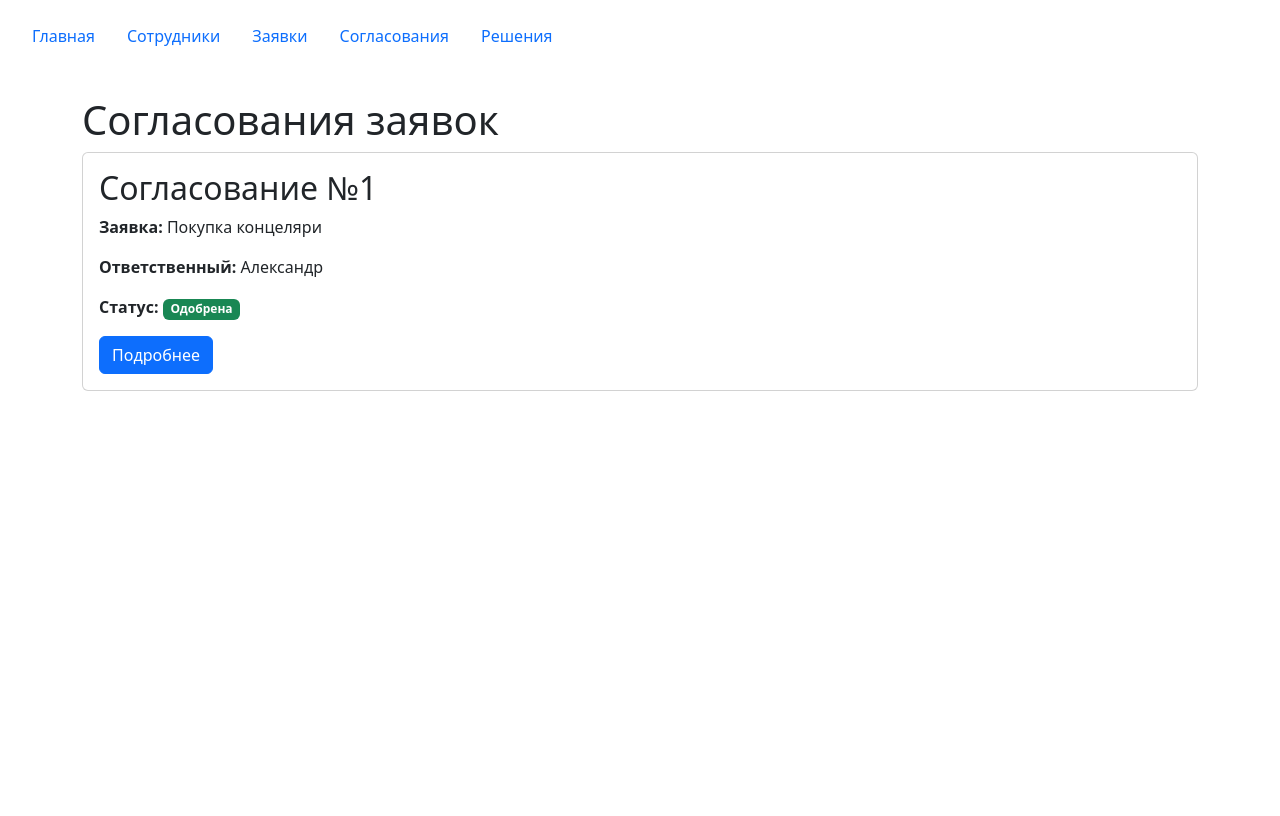
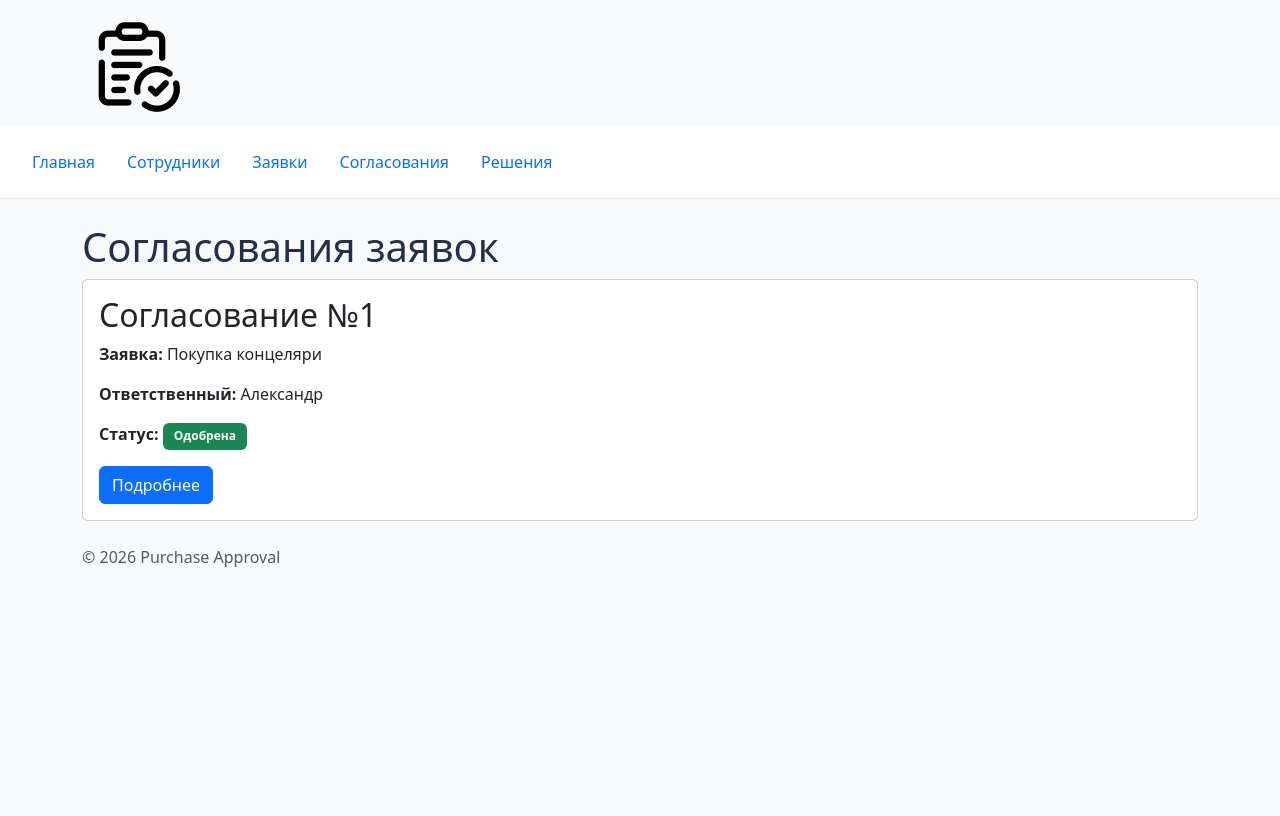
Before and after one commit to Rozjog/purchase-approval, a Django app: page /approvals/ in a window 1280 px wide. Before the commit the page ends 391 px from the top, so only its background shows below. Run offline with Django 5.2, Linux system fonts and the light colour scheme.

Commit message:
PR6:js and css

```diff
--- a/approvals/templates/approvals/includes/approval_status.html
+++ b/approvals/templates/approvals/includes/approval_status.html
@@ -1,13 +1,13 @@
 {% if approval.status == "Одобрена" %}
-    <span class="badge bg-success">
+    <span class="badge bg-success approval-status">
         {{ approval.status }}
     </span>
 {% elif approval.status == "Отклонена" %}
-    <span class="badge bg-danger">
+    <span class="badge bg-danger approval-status">
         {{ approval.status }}
     </span>
 {% else %}
-    <span class="badge bg-secondary">
+    <span class="badge bg-secondary approval-status">
         {{ approval.status }}
     </span>
 {% endif %}
--- /dev/null
+++ b/homepage/static/homepage/css/style.css
@@ -0,0 +1,32 @@
+
+body {
+    min-height: 100vh;
+    background-color: #f8fafc;
+    color: #253047;
+}
+
+.nav {
+    background-color: #ffffff;
+    border-bottom: 1px solid #e2e8f0;
+}
+
+.nav-link {
+    font-weight: 500;
+}
+
+.request-card {
+    border: 1px solid #dbe2eb;
+    border-radius: 12px;
+    box-shadow: 0 4px 12px rgba(0, 0, 0, 0.05);
+}
+
+.approval-status {
+    font-weight: 600;
+    padding: 0.45rem 0.7rem;
+}
+
+.purchase-logo {
+    width: 100px;
+    height: auto;
+    margin-bottom: 10px;
+}
--- /dev/null
+++ b/homepage/static/homepage/js/main.js
@@ -0,0 +1,5 @@
+const yearElement = document.getElementById("current-year");
+
+if (yearElement) {
+    yearElement.textContent = new Date().getFullYear();
+}
--- a/purchase_requests/templates/purchase_requests/includes/request_card.html
+++ b/purchase_requests/templates/purchase_requests/includes/request_card.html
@@ -1,5 +1,5 @@
 
-<article class="card mb-3">
+<article class="card request-card mb-3">
     <div class="card-body">
         <h2 class="card-title">
             {{ purchase_request.name|default:"Без названия" }}
--- a/templates/base.html
+++ b/templates/base.html
@@ -1,4 +1,5 @@
 
+{% load static %}
 <!DOCTYPE html>
 <html lang="ru">
 <head>
@@ -11,13 +12,36 @@
         rel="stylesheet"
         href="https://cdn.jsdelivr.net/npm/bootstrap@5.3.3/dist/css/bootstrap.min.css"
     >
+
+    <link
+        rel="stylesheet"
+        href="{% static 'homepage/css/style.css' %}"
+    >
 </head>
 <body>
+
+    <div class="container mt-3">
+        <img
+            src="{% static 'homepage/img/logo.png' %}"
+            alt="Purchase Approval"
+            class="purchase-logo"
+        >
+    </div>
+
     {% include "includes/navigation.html" %}
 
     <main class="container mt-4">
         {% block content %}
         {% endblock %}
     </main>
+
+    <footer class="container mt-4 mb-3">
+    <p class="text-muted">
+        © <span id="current-year"></span> Purchase Approval
+    </p>
+    </footer>
+
+    <script src="{% static 'homepage/js/main.js' %}"></script>
+
 </body>
 </html>
```
Also changed, not shown: homepage/templates/homepage/404.html (added, +23 -0 lines), homepage/views.py (+4 -42 lines), homepage/static/homepage/img/logo.png (added).
